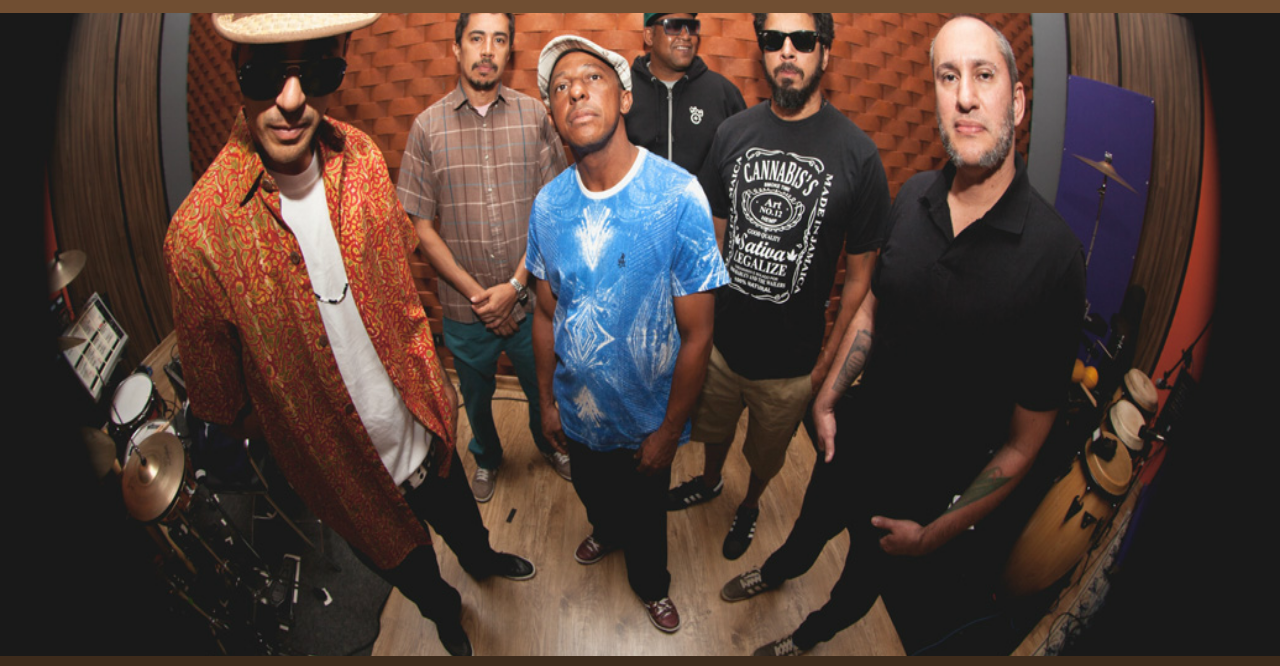
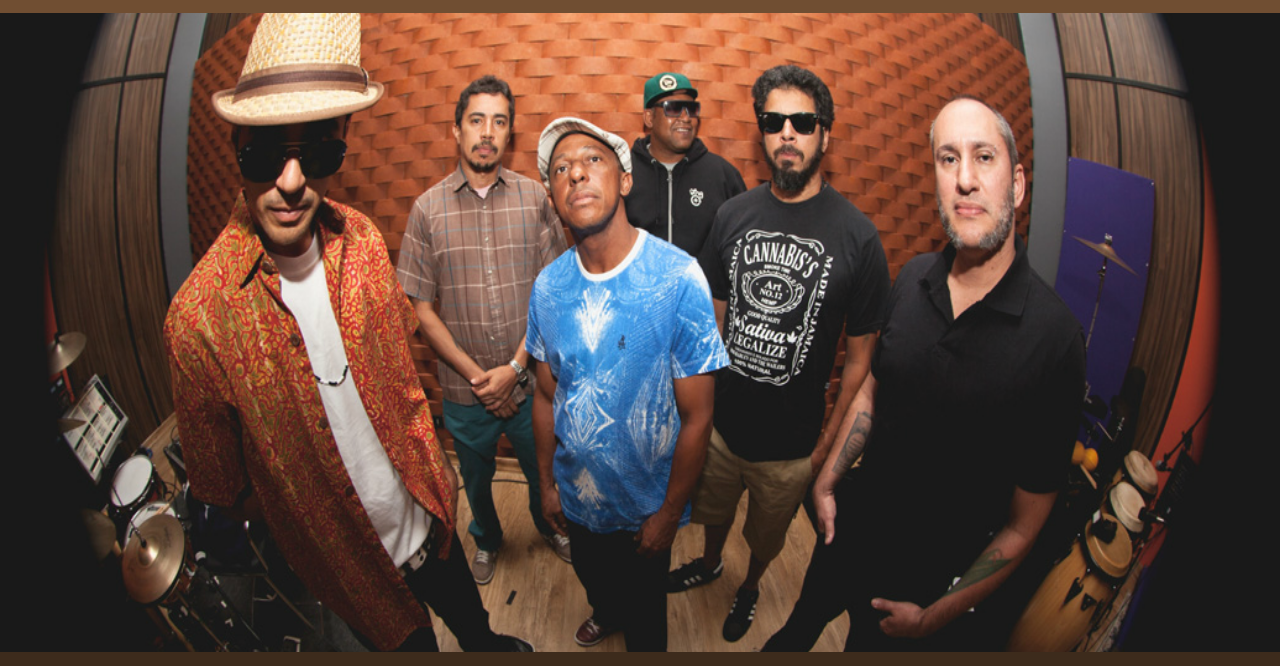
Before and after one commit to cvmilla/coderhouse-devweb-nacao-zumbi, a plain HTML site: page index.html in a window 1280 px wide. Shown: the part 82-748 px from the top of the page. Drawn offline with nearby package versions, Linux system fonts and the light colour scheme.

Commit message:
ajustei grid

```diff
--- a/styles/styles.css
+++ b/styles/styles.css
@@ -195,6 +195,7 @@ h1 {
 
 .container-fluid {
     display: grid;
+    grid-template-rows: 10% 80% 10%;
     grid-template-areas:
     'header'
     'content'
```
